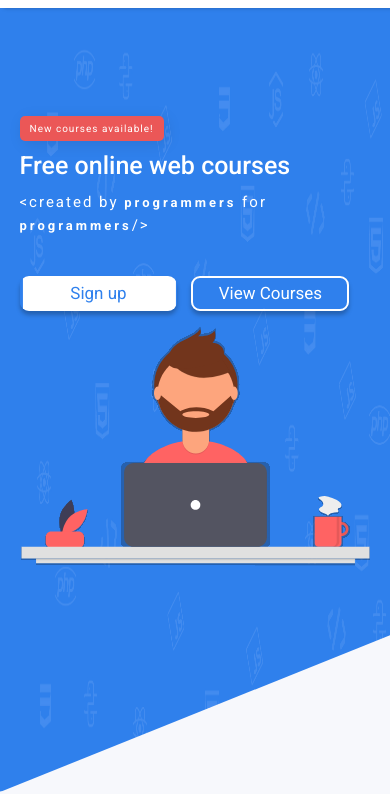
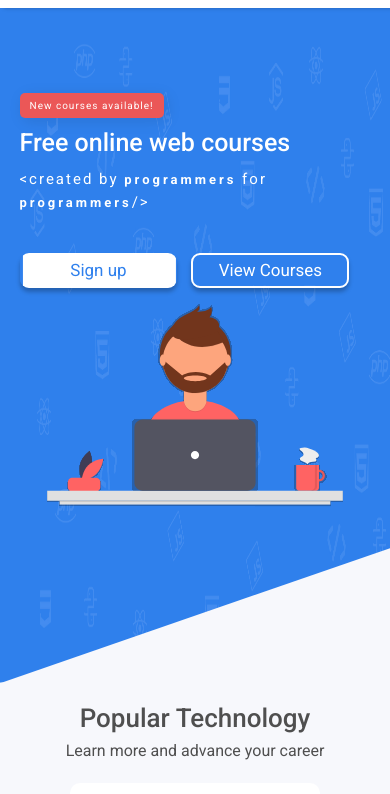
Before and after one commit to NikVogri/course-site, a Gatsby site: page / in a window 390 px wide. Shown: the part 52-846 px from the top of the page. Built offline with nearby package versions, Linux system fonts and the light colour scheme; Gatsby itself is replaced by a stand-in of ours; no server answers.

Commit message:
hero responsiveness fix

```diff
--- a/src/components/layout.scss
+++ b/src/components/layout.scss
@@ -782,8 +782,12 @@ body {
   display: flex;
   align-items: flex-start;
   position: relative;
-  height: calc(100vh - 6rem);
-  min-height: 55.7rem;
+  height: 80vh;
+  min-height: 55rem;
+
+  @media only screen and (min-width: 1930px) {
+    min-height: 70vh;
+  }
 
   @media only screen and (min-width: 1020px) and (min-height: 1364px) and (max-height: 1400px) {
     height: 50rem;
@@ -803,6 +807,10 @@ body {
     margin-bottom: 1rem;
     font-weight: 300;
 
+    @media only screen and (max-width: 850px) {
+      margin-top: 1rem;
+    }
+
     & span {
       font-size: 1.1rem !important;
       display: block !important;
@@ -846,25 +854,24 @@ body {
 
     // image
     & .hero-right {
-      width: 80%;
+      width: 85%;
       align-self: flex-end;
       margin-top: 1rem;
 
-      @media only screen and (min-width: 850px) {
+
+      @media only screen and (min-width: 650px) {
         margin-top: 0;
-      }
-
-      @media only screen and (max-width: 1600px) {
         width: 60%;
+        max-width: 120rem;
       }
 
       @media only screen and (max-width: 1250px) {
         align-self: center;
       }
 
-      @media only screen and (max-width: 1000px) {
-        width: 100%;
-      }
+      // @media only screen and (max-width: 1000px) {
+      //   width: 100%;
+      // }
     }
 
     // text
```
